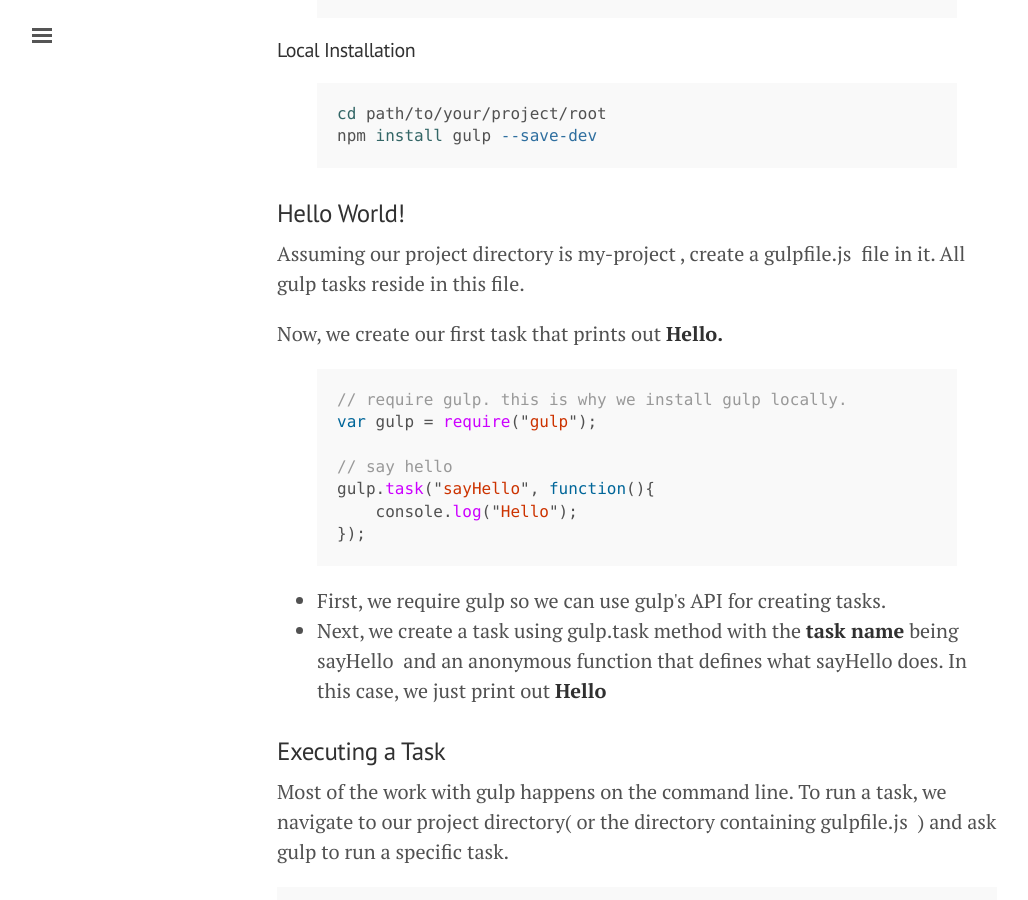
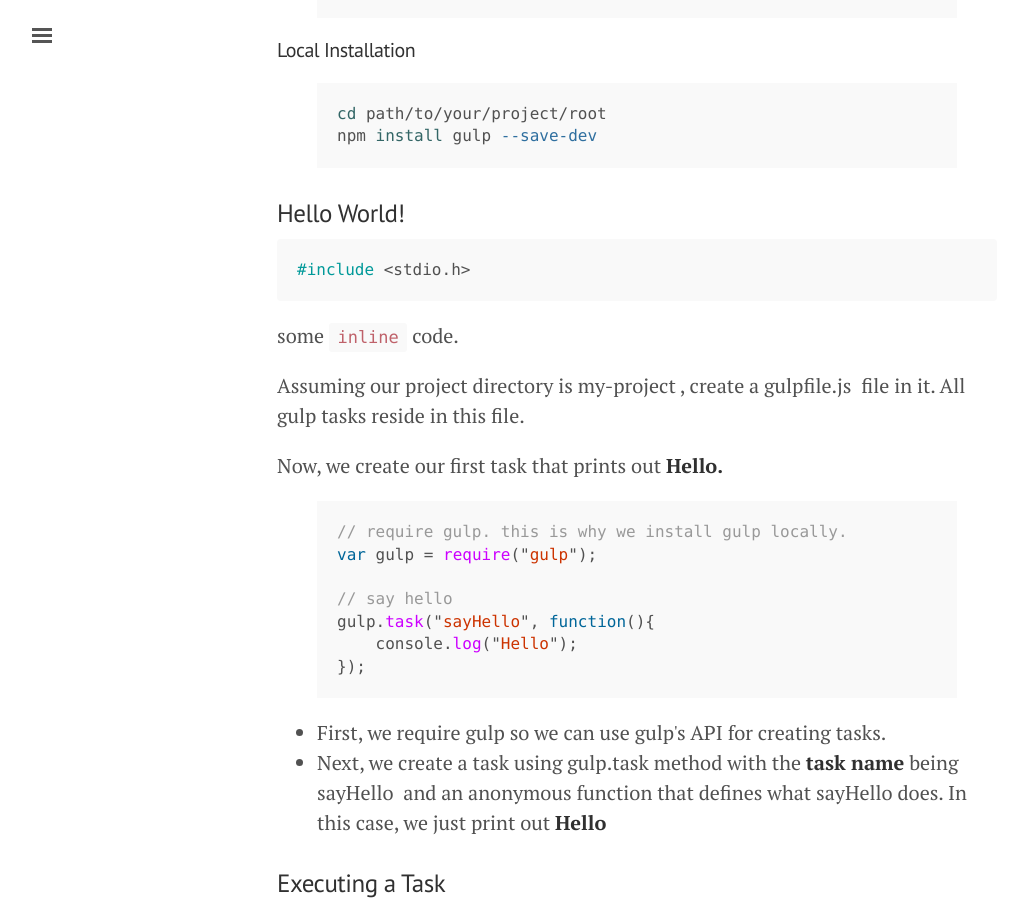
Before and after one commit to praveenpuglia/praveenpuglia.github.io, a Jekyll site: the page built from _posts/2015-06-28-ready-steady-gulp.md, in a window 1280 px wide and 900 px high, scrolled down 613 px. Shown: the whole window, without its empty margins (3-1031 px from the left). Built offline with Jekyll 4.4.1, drawn with Linux system fonts in a browser that asks for light colours; Markdown is read by kramdown in place of the engine named in the settings; comment, search, counter and statistics services are not loaded.

Commit message:
adding GFM support

````diff
--- a/_config.yml
+++ b/_config.yml
@@ -10,6 +10,7 @@ tagline:             'Web Developer'
 description:         'All things JavaScript & CSS. Want to travel the World & beyond!'
 url:                 http://praveenpuglia.com
 baseurl:             ''
+markdown:            redcarpet
 
 # About/contact
 author:
--- a/_posts/2015-06-28-ready-steady-gulp.md
+++ b/_posts/2015-06-28-ready-steady-gulp.md
@@ -50,6 +50,10 @@ cd path/to/your/project/root
 npm install gulp --save-dev
 {% endhighlight %}
 <h3>Hello World!</h3>
+```c
+#include <stdio.h>
+```
+some `inline` code.
 <p>Assuming our project directory is <span class="lang:default decode:true  crayon-inline ">my-project</span> , create a <span class="lang:default decode:true  crayon-inline ">gulpfile.js</span>  file in it. All gulp tasks reside in this file.</p>
 <p>Now, we create our first task that prints out <strong>Hello.</strong></p>
 
````
